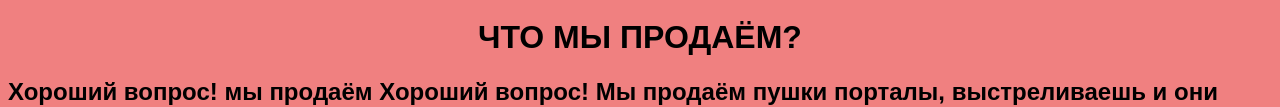
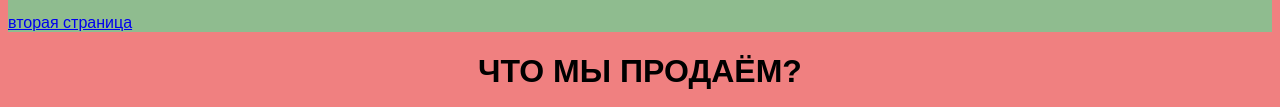
Before and after one commit to 777777vania-cmd/portal, a plain HTML site: page index.html in a window 1280 px wide. Shown: the part 314-421 px from the top of the page. Drawn offline with Linux system fonts and the light colour scheme.

Commit message:
Update index.html

```diff
--- a/index.html
+++ b/index.html
@@ -6,6 +6,7 @@
     <body>
         <header>
         <p><img src="https://i.postimg.cc/BP0dFxbx/logo.png"/> <b>Portal servise</b></p>
+                <a href="https://777777vania-cmd.github.io/portalcite2/">вторая страница</a>
         </header>
         <main>
         <h1>ЧТО МЫ ПРОДАЁМ?</h1>
```
